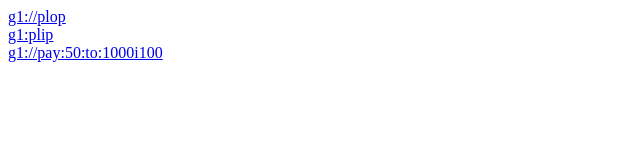
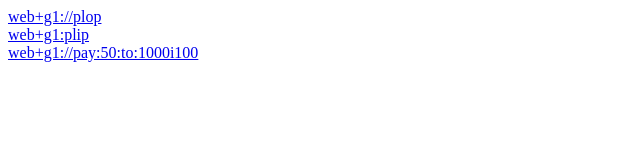
Before and after one commit to Hiroty1er/G1liens, a plain HTML site: page src/index.html in a window 1280 px wide. Shown: the whole page, without its empty margins (0-640 px from the left). Drawn offline with Linux system fonts and the light colour scheme.

Commit message:
g1:// -> web+g1://

```diff
--- a/src/index.html
+++ b/src/index.html
@@ -1,16 +1,16 @@
 <html>
 <meta charset="UTF-8">
-<a href="g1://plop">g1://plop</a><br/>
-<a href="g1:plip">g1:plip</a><br/>
-<a href="g1://pay:50:to:1000i100">g1://pay:50:to:1000i100</a><br/>
+<a href="web+g1://plop">web+g1://plop</a><br/>
+<a href="web+g1:plip">web+g1:plip</a><br/>
+<a href="web+g1://pay:50:to:1000i100">web+g1://pay:50:to:1000i100</a><br/>
 <script>
     /*
     const cesium = prompt("Indiquez l'url exacte de votre instace cesium préférée :");
-    navigator.registerProtocolHandler("g1",
+    navigator.registerProtocolHandler("web+g1",
         cesium+"#%s",
         "Cesium favori pour la G1");
     */
-    navigator.registerProtocolHandler("g1",
+    navigator.registerProtocolHandler("web+g1",
         "#%s",
         "G1");
     if(window.location.hash){
@@ -20,7 +20,7 @@
         console.log(lien);
         const commands = lien.split('/');
         const generatedCommands = commands.map(tipise);
-        const newLink = 'g1app://'+generatedCommands.join('/');
+        const newLink = 'web+g1app://'+generatedCommands.join('/');
         document.querySelector('a').innerHTML = newLink;
         document.querySelector('a').href = newLink;
     }
```
